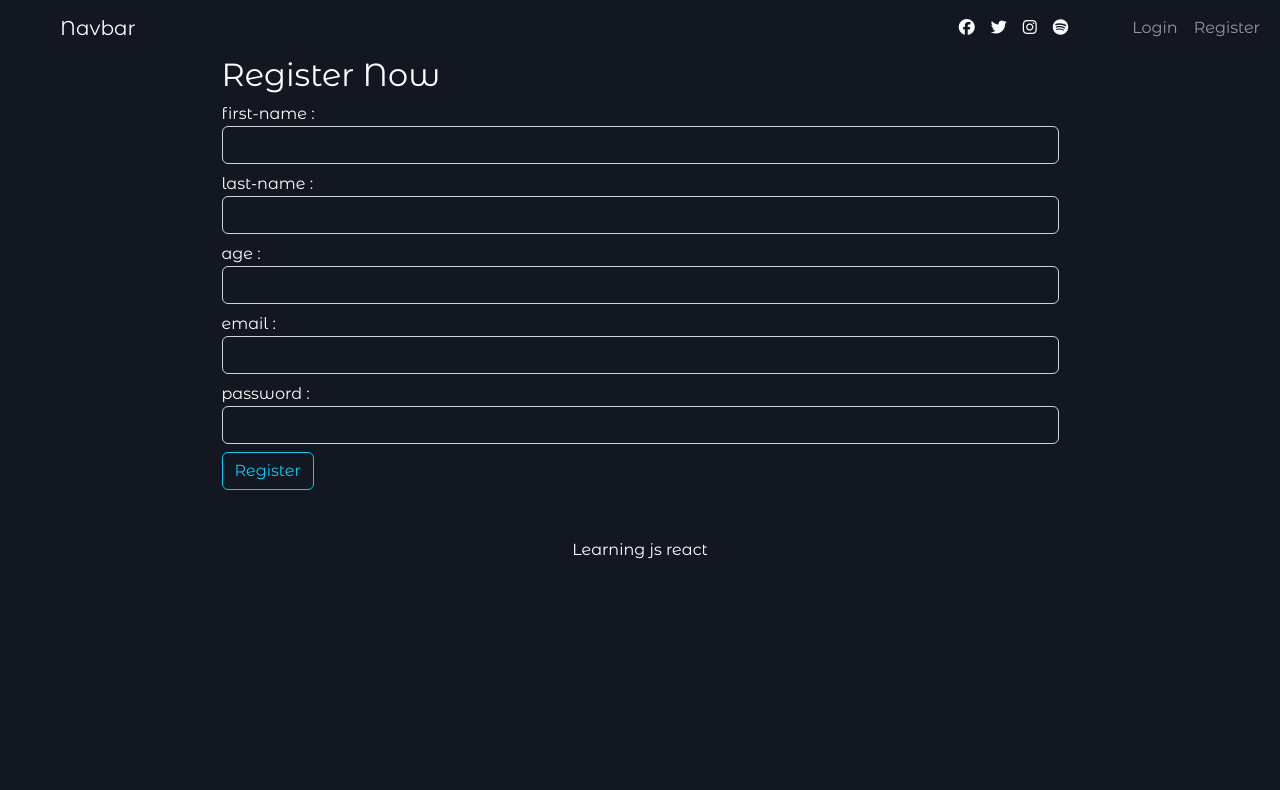
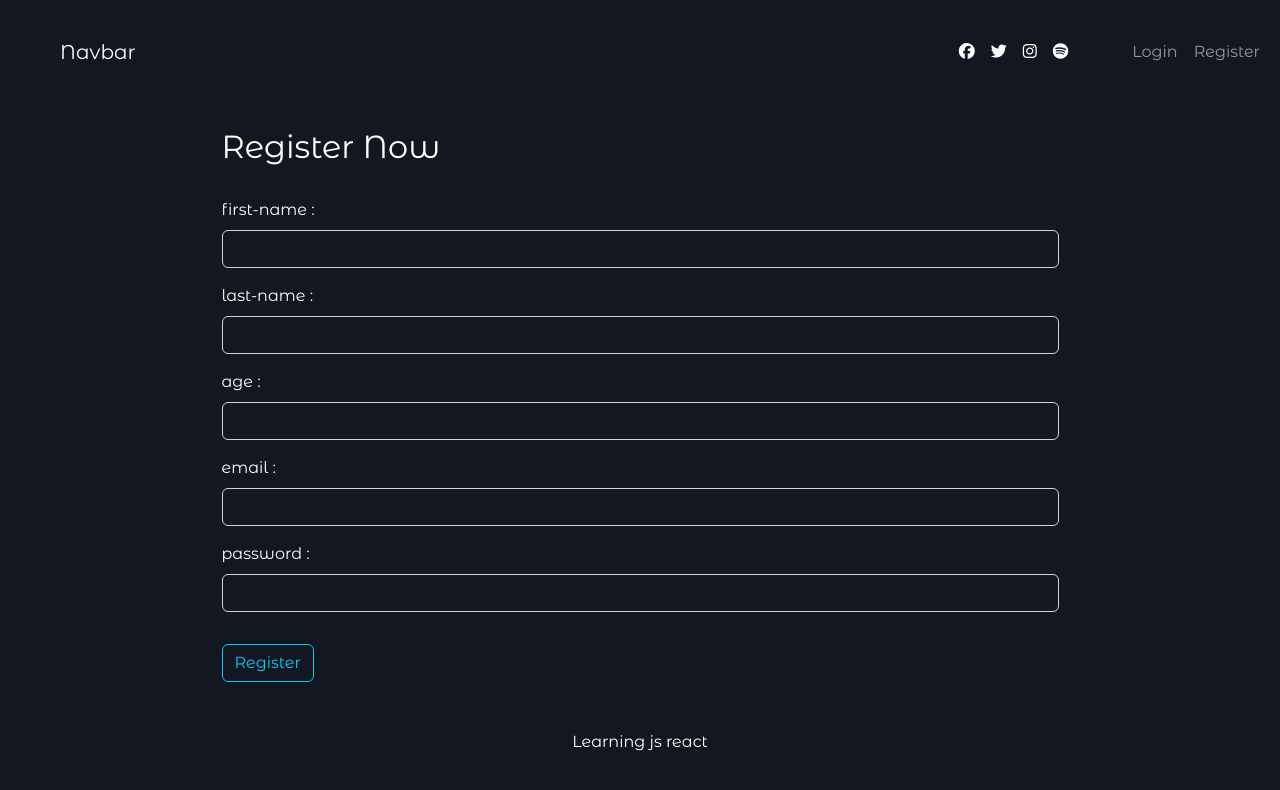
Before and after one commit to amrIsmayl/trending-Movies, a React (Create React App) app: page /register in a window 1280 px wide. Shown: the top 790 px of the page. Built offline with nearby package versions, Linux system fonts and the light colour scheme.

Commit message:
Coordination format

```diff
--- a/src/Footer.jsx
+++ b/src/Footer.jsx
@@ -2,6 +2,6 @@ import React from 'react'
 
 export default function Footer() {
   return (
-    <div className=' pt-5 text-center'>Learning  js  react</div>
+    <div className=' p-5 text-center'>Learning  js  react</div>
   )
 }
--- a/src/Login.jsx
+++ b/src/Login.jsx
@@ -57,27 +57,29 @@ export default function Login(props) {
 
   return (
     <>
-      <div className=' w-75 mx-auto'>
-        <h2>Login Now</h2>
+      <div className=' py-5'>
+        <div className=' w-75 mx-auto my-5 pt-5'>
+          <h2 className=' mb-4'>Login Now</h2>
 
           {errorList.map((error , i)=> i === 1? <div className=' alert py-2 alert-danger'>password invalid</div>: <div className=' alert py-2 alert-danger'>{error.message}</div>)}
           {error ? <div className=' alert alert-danger'>{error}</div> : ''}
 
           <form onSubmit={submitLoginForm}>
 
-          <label htmlFor="email">email :</label>
+            <label htmlFor="email" className=' my-2'>email :</label>
             <input onChange={getUserData} type='email' className=' form-control mb-2' id='email' name='email' />
 
-          <label htmlFor="password">password :</label>
+            <label htmlFor="password" className=' my-2'>password :</label>
             <input onChange={getUserData} type='password' className=' form-control mb-2' id='password' name='password' />
 
-          <button type='supmit' className=' btn btn-outline-info'>
+            <button type='supmit' className=' btn btn-outline-info mt-4'>
               {isloading ? <i className=' fas fa-spinner fa-spin'></i>: "Login"}
             </button>
 
           </form>
 
         </div>
+      </div>
     </>
   )
 }
--- a/src/MovieDetails.jsx
+++ b/src/MovieDetails.jsx
@@ -45,8 +45,6 @@ export default function MovieDetails() {
         <i className=' fas fa-spinner fa-spin fa-3x'></i>
       </div>}
 
-
-
     </>
   )
 }
--- a/src/Navbar.jsx
+++ b/src/Navbar.jsx
@@ -5,7 +5,7 @@ export default function Navbar(props) {
   return (
     <div>
       <nav className="navbar navbar-expand-lg navbar-dark bg-transparent">
-        <div className="container-fluid">
+        <div className="container-fluid pt-4">
           <Link className="navbar-brand ps-5" to="home">Navbar</Link>
 
           <div className="collapse navbar-collapse" id="navbarSupportedContent">
@@ -41,7 +41,7 @@ export default function Navbar(props) {
               </li>
 
               {props.userData?<li className="nav-item">
-                <span onClick={props.logOut} className="nav-link pe-5">Logout</span>
+                <span onClick={props.logOut} className="nav-link pe-5 pointer">Logout</span>
               </li> : <>
 
               <li className="nav-item">
--- a/src/Register.jsx
+++ b/src/Register.jsx
@@ -61,8 +61,8 @@ export default function Register() {
 
   return (
     <>
-      <div className=' w-75 mx-auto'>
-        <h2>Register Now</h2>
+      <div className=' w-75 mx-auto pt-5'>
+        <h2 className=' mb-4'>Register Now</h2>
 
         {errorList.map((error , i)=> i === 4 ? <div className=' alert py-2 alert-danger'>password invalid</div>: <div className=' alert py-2 alert-danger'>{error.message}</div>)}
         {error ? <div className=' alert alert-danger'>{error}</div> : ''}
@@ -70,22 +70,22 @@ export default function Register() {
         <form onSubmit={submitRegisterForm}>
 
 
-          <label htmlFor="first_name">first-name :</label>
+          <label htmlFor="first_name" className=' my-2'>first-name :</label>
           <input onChange={getUserData} className=' form-control mb-2' id='first_name' name='first_name' />
 
-          <label htmlFor="last_name">last-name :</label>
+          <label htmlFor="last_name" className=' my-2'>last-name :</label>
           <input onChange={getUserData} className=' form-control mb-2' id='last_name' name='last_name' />
 
-          <label htmlFor="age">age :</label>
+          <label htmlFor="age" className=' my-2'>age :</label>
           <input onChange={getUserData} type='number' className=' form-control mb-2' id='age' name='age' />
 
-          <label htmlFor="email">email :</label>
+          <label htmlFor="email" className=' my-2'>email :</label>
           <input onChange={getUserData} type='email' className=' form-control mb-2' id='email' name='email' />
 
-          <label htmlFor="password">password :</label>
+          <label htmlFor="password" className=' my-2'>password :</label>
           <input onChange={getUserData} type='password' className=' form-control mb-2' id='password' name='password' />
 
-          <button type='supmit' className=' btn btn-outline-info'>
+          <button type='supmit' className=' btn btn-outline-info mt-4'>
             {isloading ? <i className=' fas fa-spinner fa-spin'></i>: "Register"}
           </button>
 
```
Lines whose indentation alone changed are shown as unchanged.
